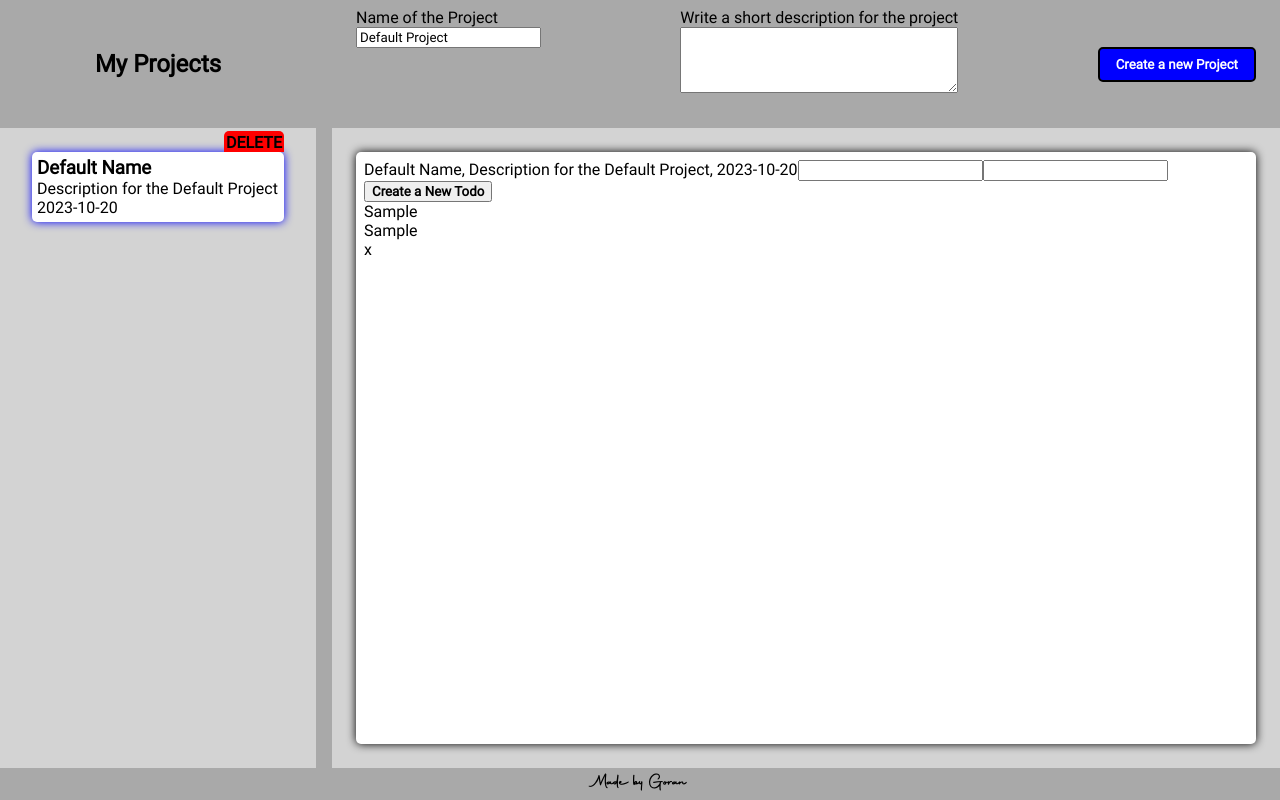
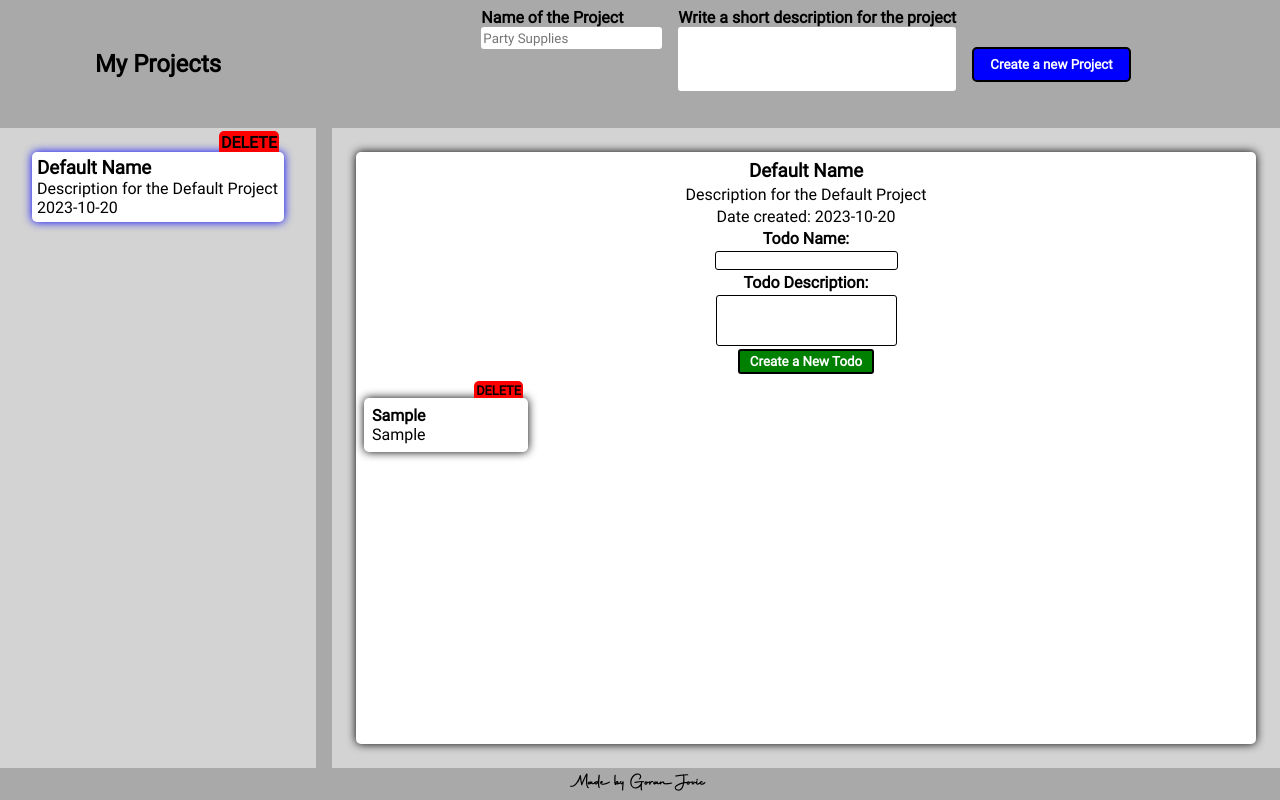
Before and after one commit to goran1010/Todo-list, a website built with webpack: page src/template.html in a window 1280 px wide. Both pictures are taken after typing "Sample", "Sample" into the empty fields and a click on the button "Create a New Todo". Built offline with nearby package versions, Linux system fonts and the light colour scheme.

Commit message:
Add some styling

```diff
--- a/src/scripts/updateCurrentProjectDisplay.js
+++ b/src/scripts/updateCurrentProjectDisplay.js
@@ -9,10 +9,28 @@ export default function updateCurrentProjectDisplay(allProjects) {
   if (!currentProject) {
     return;
   }
+
+  const projectName = document.createElement(`h3`);
+  const projectDescription = document.createElement(`p`);
+  const projectDateCreated = document.createElement(`p`);
+  projectName.textContent = `${currentProject.projectName}`;
+  projectDescription.textContent = `${currentProject.projectDescription}`;
+  projectDateCreated.textContent = `Date created: ${currentProject.projectDateCreated}`;
+
+  const projectHeader = document.createElement(`div`);
+  const projectBody = document.createElement(`div`);
   const newTodoNameInput = document.createElement(`input`);
-  const newTodoDescriptionInput = document.createElement(`input`);
+  const newTodoNameLabel = document.createElement(`h4`);
+  const newTodoDescriptionInput = document.createElement(`textarea`);
+  newTodoDescriptionInput.setAttribute("rows", 3);
+  const newTodoDescriptionLabel = document.createElement(`h4`);
   const cards = document.createElement(`div`);
   cards.classList.add(`cards`);
+  projectHeader.classList.add(`project-header`);
+  projectBody.classList.add(`project-body`);
+
+  newTodoNameLabel.textContent = "Todo Name: ";
+  newTodoDescriptionLabel.textContent = "Todo Description: ";
 
   const createNewTodoButton = document.createElement(`button`);
   createNewTodoButton.addEventListener(`click`, () => {
@@ -25,36 +43,41 @@ export default function updateCurrentProjectDisplay(allProjects) {
   });
   createNewTodoButton.textContent = `Create a New Todo`;
 
-  cards.textContent = `
-  ${currentProject.projectName},
-  ${currentProject.projectDescription},
-  ${currentProject.projectDateCreated}`;
+  projectHeader.appendChild(projectName);
+  projectHeader.appendChild(projectDescription);
+  projectHeader.appendChild(projectDateCreated);
 
-  cards.appendChild(newTodoNameInput);
-  cards.appendChild(newTodoDescriptionInput);
-  cards.appendChild(createNewTodoButton);
+  projectHeader.appendChild(newTodoNameLabel);
+  projectHeader.appendChild(newTodoNameInput);
+  projectHeader.appendChild(newTodoDescriptionLabel);
+  projectHeader.appendChild(newTodoDescriptionInput);
+  projectHeader.appendChild(createNewTodoButton);
+  cards.appendChild(projectHeader);
 
   currentProject.allTodos.forEach((todo, index) => {
     const todoCard = document.createElement(`div`);
-    const todoName = document.createElement(`div`);
-    const todoDescription = document.createElement(`div`);
+    todoCard.classList.add(`todo-card`);
+    const todoName = document.createElement(`h4`);
+    const todoDescription = document.createElement(`p`);
 
     todoName.textContent = `${todo.name}`;
     todoDescription.textContent = `${todo.description}`;
 
     const deleteTodoButton = document.createElement(`div`);
-    deleteTodoButton.textContent = "x";
+    deleteTodoButton.textContent = "DELETE";
+    deleteTodoButton.classList.add("delete-todo");
     deleteTodoButton.addEventListener(`click`, () => {
       currentProject.allTodos.splice(index, 1);
       localStorage.setItem("allProjects", JSON.stringify(allProjects));
       updateCurrentProjectDisplay(allProjects);
     });
 
+    todoCard.appendChild(deleteTodoButton);
     todoCard.appendChild(todoName);
     todoCard.appendChild(todoDescription);
-    todoCard.appendChild(deleteTodoButton);
-    cards.appendChild(todoCard);
+
+    projectBody.appendChild(todoCard);
   });
-
+  cards.appendChild(projectBody);
   document.querySelector(`.content`).appendChild(cards);
 }
--- a/src/style.css
+++ b/src/style.css
@@ -20,6 +20,12 @@ body {
   display: flex;
   flex-direction: column;
 }
+textarea {
+  resize: none;
+}
+label {
+  font-weight: bold;
+}
 main {
   gap: 1rem;
   flex: 1;
@@ -31,9 +37,10 @@ header {
   background-color: darkgray;
   display: flex;
   flex-wrap: wrap;
-  align-items: stretch;
-  justify-content: space-between;
+  align-items: flex-start;
+  justify-content: center;
   padding: 0.5rem 1.5rem;
+  gap: 1rem;
 }
 header > button {
   align-self: center;
@@ -46,6 +53,18 @@ header > button {
 header > button:active {
   background-color: rgb(105, 160, 179);
   border: 2px solid gray;
+}
+header > button:hover {
+  cursor: pointer;
+}
+input,
+textarea {
+  border-radius: 3px;
+  outline: none;
+  border: none;
+}
+header input {
+  height: 1.5em;
 }
 aside {
   background-color: lightgray;
@@ -83,6 +102,9 @@ aside {
   padding: 2rem 1.5rem;
 }
 .cards {
+  display: flex;
+  flex-direction: column;
+  gap: 1.5rem;
   padding: 0.5rem;
   height: 100%;
   width: 100%;
@@ -117,12 +139,13 @@ footer {
   box-shadow: 0 0 10px blue;
 }
 .delete-project {
+  user-select: none;
   position: absolute;
   cursor: pointer;
   background-color: red;
   font-weight: bold;
   top: -1.3rem;
-  right: 0;
+  right: 5px;
   border-radius: 5px 5px 0 0;
   padding: 2px 2px 0 2px;
 }
@@ -130,3 +153,55 @@ footer {
   background-color: rgb(248, 94, 94);
   color: darkgrey;
 }
+.project-header {
+  display: flex;
+  flex-direction: column;
+  align-items: center;
+  gap: 3px;
+}
+.project-header input {
+  border: 1px solid black;
+  border-radius: 3px;
+}
+.project-header button {
+  padding: 3px 10px;
+  color: white;
+  background-color: green;
+  outline: none;
+  border: 2px solid black;
+  border-radius: 3px;
+}
+.project-header button:hover {
+  cursor: pointer;
+}
+.project-header button:active {
+  background-color: greenyellow;
+  border: 2px solid grey;
+}
+.project-header textarea {
+  border: 1px solid black;
+  border-radius: 3px;
+}
+.project-body {
+  display: grid;
+  grid-template-columns: repeat(auto-fill, minmax(150px, 1fr));
+  gap: 1rem;
+}
+.todo-card {
+  position: relative;
+  box-shadow: 0 0 10px black;
+  border-radius: 5px;
+  padding: 0.5rem;
+}
+.delete-todo {
+  user-select: none;
+  font-size: 0.8rem;
+  position: absolute;
+  cursor: pointer;
+  background-color: red;
+  font-weight: bold;
+  top: -17px;
+  right: 5px;
+  border-radius: 5px 5px 0 0;
+  padding: 2px 2px 0 2px;
+}
--- a/src/template.html
+++ b/src/template.html
@@ -17,29 +17,19 @@
         <header>
           <div class="name">
             <label for="project-name">Name of the Project</label>
-            <input
-              type="text"
-              id="project-name"
-              value="Default Project"
-              placeholder="Party Supplies"
-            />
+            <input type="text" id="project-name" placeholder="Party Supplies" />
           </div>
           <div class="description">
             <label for="project-description"
               >Write a short description for the project</label
             >
-            <textarea
-              value="Project has no description currently"
-              id="project-description"
-              rows="4"
-            >
-            </textarea>
+            <textarea id="project-description" rows="4"> </textarea>
           </div>
           <button>Create a new Project</button>
         </header>
         <div class="content"><div class="cards"></div></div>
       </div>
     </main>
-    <footer>Made by Goran</footer>
+    <footer>Made by Goran Jovic</footer>
   </body>
 </html>
```
Also changed, not shown: dist/app.bundle.js.
